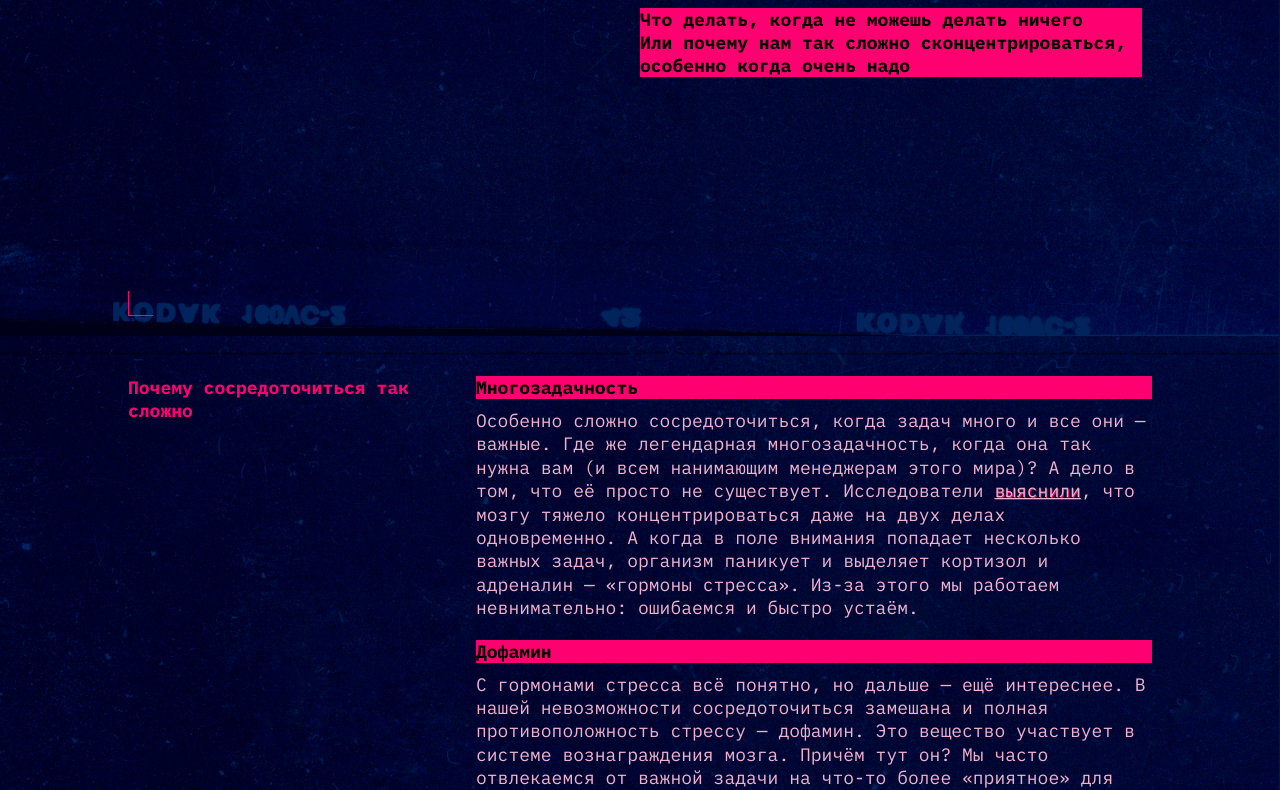
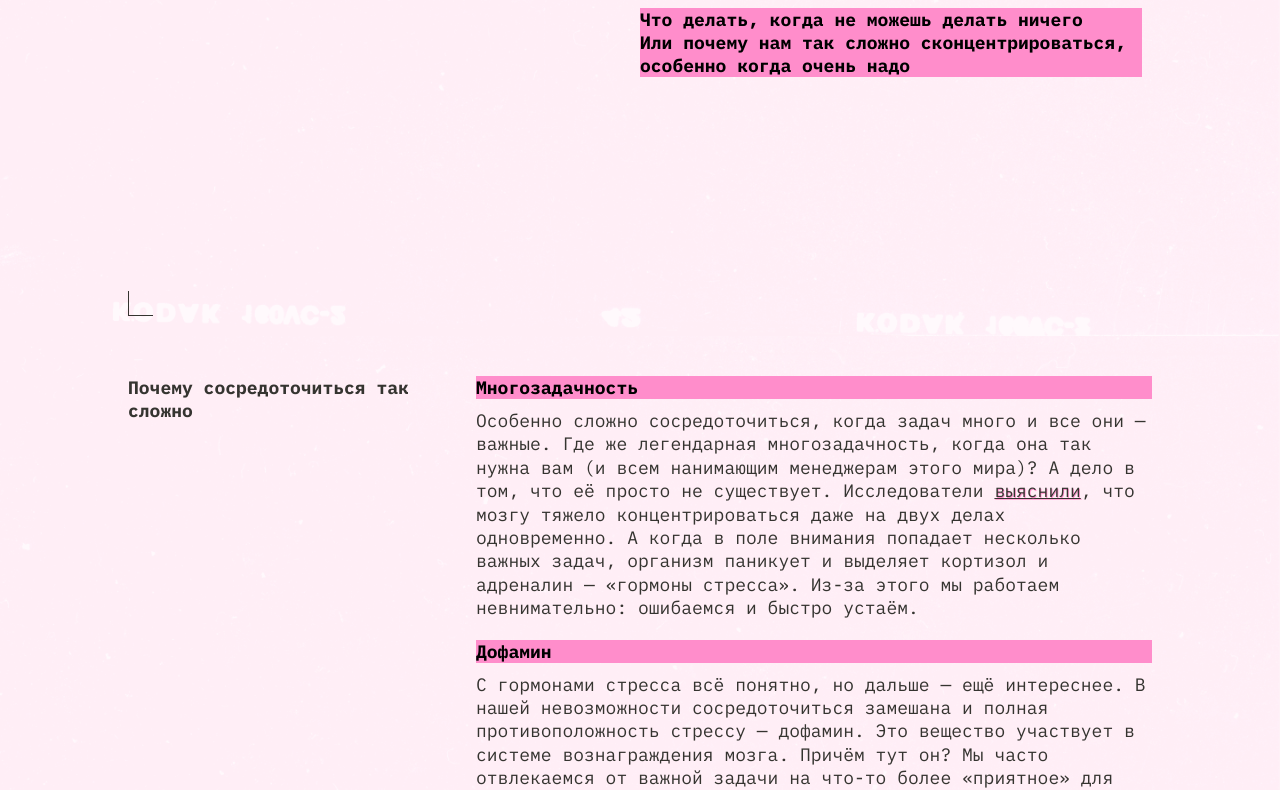
Before and after one commit to olga-proshkina/slozhno-sosredotochitsya-fd, a plain HTML site: page index.html in a window 1280 px wide. Shown: the part 464-1254 px from the top of the page. Drawn offline with Linux system fonts and the light colour scheme.

Commit message:
fixed all comments

```diff
--- a/styles/dark.css
+++ b/styles/dark.css
@@ -5,8 +5,19 @@
 */
 
 :root.theme-dark {
-  /* сохраните этот селектор в приведённом виде.
-    Так стили написанные ниже будут иметь больший вес,
-    чем стили в медиазапросе предпочтений пользователя
-  */
+  --bg-image-path: url(../images/cover-image-dark.png);
+  --accent-color: #FF0070;
+  --text-color: #F1B2CE;
+  --bg-color: #000028;
+  --title-color: #DB00FF;
+  --menu-color: #FF0070;
+  --decoration-color: #FF0070;
+  --section-title-color: #FF0070;
+  --menu-color-hover: #FF007066;
+
+   .page-decoration-text,
+  .page-decoration-text::after
+  {
+    display: initial;
+  }
 }
--- a/styles/light.css
+++ b/styles/light.css
@@ -13,6 +13,7 @@
   --menu-color: #353430;
   --decoration-color: #353430;
   --section-title-color: #353430;
+  --menu-color-hover: #32312D66;
   /* сохраните этот селектор в приведённом виде.
     Так стили написанные ниже будут иметь больший вес,
     чем стили в медиазапросе предпочтений пользователя
--- a/styles/style.css
+++ b/styles/style.css
@@ -73,7 +73,7 @@ padding: 10px;
   background-color: var(--accent-color);
   border-radius: 50%;
   margin-left: 10px;
-  box-shadow: 0px 0px 5px red;
+  box-shadow: 0px 0px 4px 2px red;
 }
 
 .title {
@@ -127,6 +127,10 @@ padding: 10px;
   font-size: 18px;
   font-weight: 400;
 }
+ .header__theme-menu-button:hover {
+  border: solid 1px var(--menu-color-hover);
+ }
+
 
 .header__theme-menu-button_active {
   border: solid 1px var(--menu-color);
@@ -170,6 +174,12 @@ padding: 10px;
 
 .text-link {
   text-shadow: 0.04em 0.04em var(--accent-color);
+}
+.text-link:hover {
+  text-decoration: underline;
+}
+.text-link:focus {
+  outline: solid 1px var(--text-color);
 }
 
 h4.title-decor {
@@ -370,3 +380,41 @@ h4.title-decor {
     margin: 0;
   }
 }
+
+@media (prefers-color-scheme: light) {
+  :root {
+  --bg-image-path: url(../images/cover-image-light.png);
+  --accent-color: #FF8DCB;
+  --text-color: #353430;
+  --bg-color: #FFF1F7;
+  --title-color: #FFC2E6;
+  --menu-color: #353430;
+  --decoration-color: #353430;
+  --section-title-color: #353430;
+  --menu-color-hover: #32312D66;
+  .page-decoration-text,
+  .page-decoration-text::after
+  {
+    display: none;
+  }
+}
+}
+
+@media (prefers-color-scheme: dark) {
+   :root {
+    --bg-image-path: url(../images/cover-image-dark.png);
+    --accent-color: #FF0070;
+    --text-color: #F1B2CE;
+    --bg-color: #000028;
+    --title-color: #DB00FF;
+    --menu-color: #FF0070;
+    --decoration-color: #FF0070;
+    --section-title-color: #FF0070;
+    --menu-color-hover: #FF007066;
+   }
+  .page-decoration-text,
+  .page-decoration-text::after
+  {
+    display: initial;
+  }
+}
--- a/styles/variables.css
+++ b/styles/variables.css
@@ -11,4 +11,5 @@
   --menu-color: #FF0070;
   --decoration-color: #FF0070;
   --section-title-color: #FF0070;
+  --menu-color-hover: #FF007066;
 }
```
